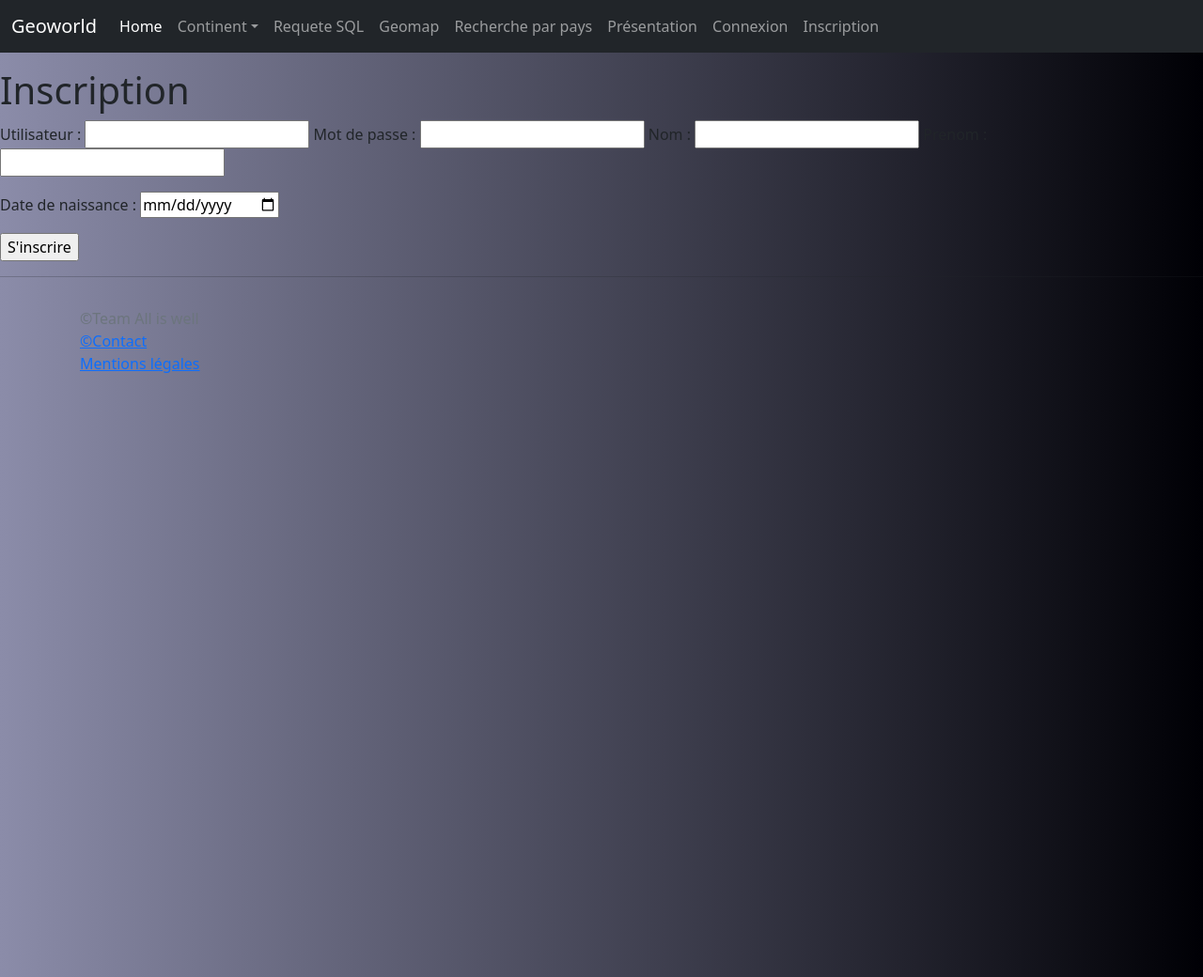
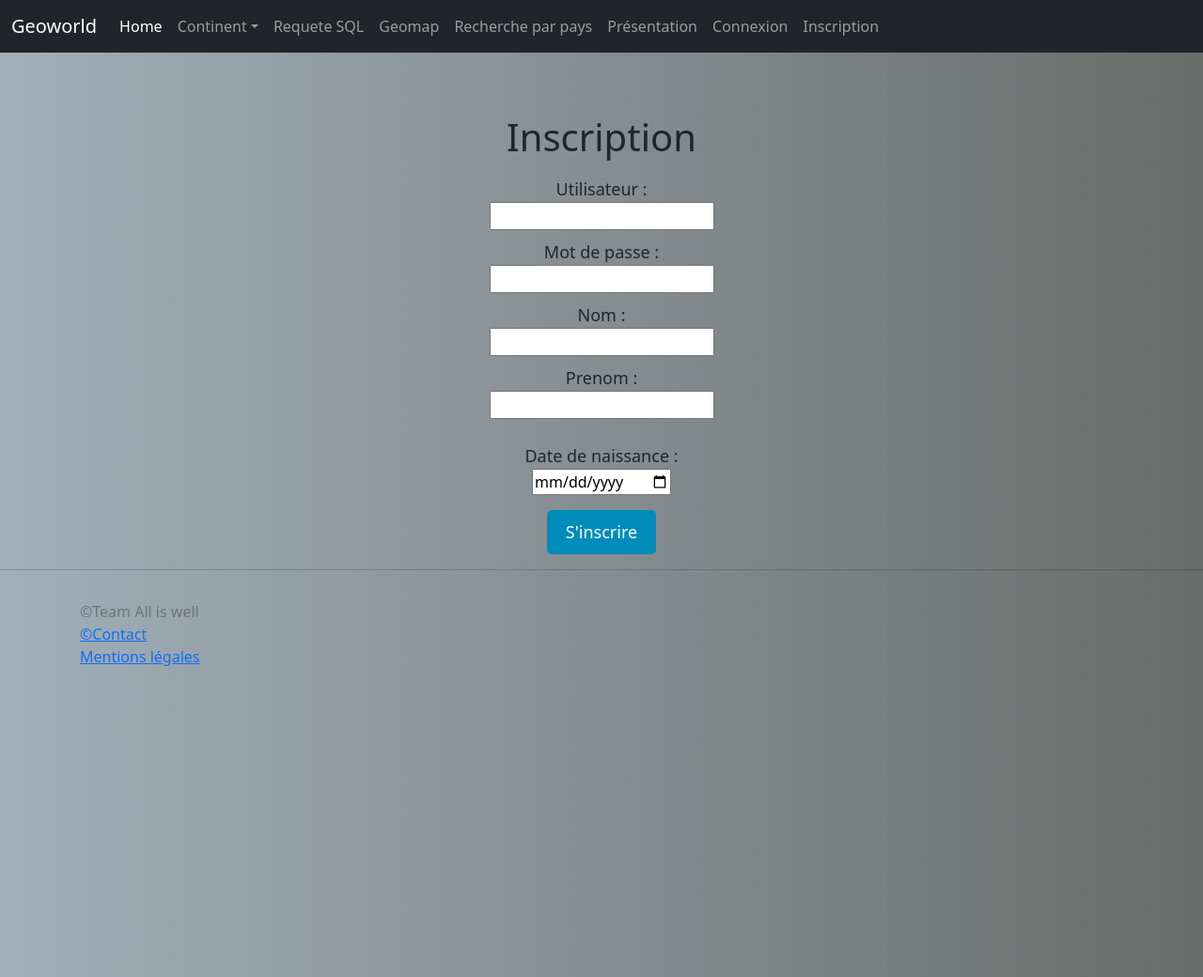
Before and after one commit to devamadushan/GEOWORLD, a PHP site: page /Inscrip.php in a window 1280 px wide. Shown: the top 1040 px of the page at 94% size. Run offline with PHP 8.4, Linux system fonts and the light colour scheme; data that the repository does not hold is empty.

Commit message:
Modif2 CSS

```diff
--- a/style.css
+++ b/style.css
@@ -92,7 +92,7 @@ table {
 
      /* background color*/
 :root{
-    --color-bg: linear-gradient(to right,#8b8ca9,#000005);
+    --color-bg: linear-gradient(to right,#8b9da9d0,#00050196);
     --color-glass:linear-gradient(to left,#142544,#1a9092);
     --color-water:linear-gradient(to left,#142544,#1b6d6e);
     --color-merde:linear-gradient(to right,#D0E3FA,#0059ff);
@@ -159,21 +159,58 @@ body{
         width:170px;
     margin-top: 1cm;
     }
-
-    /* authentif.php inscription*/
+  /*authentif.php inscription*/
   .ins{
-
     margin-left: auto;
     margin-right: auto;
     text-align: center;
-
+  }
+/*authentif.php inscription */
+.inscription{
+    background: rgb(68, 135, 235);
+    -webkit-border-radius:10px;
+    border: medium solid #ffffff;
+}
+/*Inscription.php*/
+.traite {
+    display: flex;
+    flex-direction: column;
+    align-items: center;
+    justify-content: center;
+    margin-top: 50px;
+}
+label {
+    font-size: 18px;
+    margin-top: 10px;
 }
 
-    /* authentif.php submit */
-    .inscription{
-    background:rgb(68, 135, 235);
-        -webkit-border-radius:10px;
-        border: medium solid #ffffff;
 
-
+#sub {
+  background-color: #008CBA;
+  color: white;
+  padding: 10px 20px;
+  border-radius: 5px;
+  border: none;
+  font-size: 18px;
+  cursor: pointer;
 }
+#co{
+   font-family: Verdana, Geneva, Tahoma, sans-serif;
+}
+input[type="submit"]:hover {
+   background-color: #006F8C;
+}
+/*InscripSucess.php*/
+#succ{
+    font-size: 40px;
+    font-family: Verdana, Geneva, Tahoma, sans-serif;
+    background-color: aquamarine;
+    display: flex;
+    flex-direction: column;
+    align-items: center;
+  }
+  #ici{
+    font-size: 25px;
+    text-align: center;
+    font-family: 'Franklin Gothic Medium', 'Arial Narrow', Arial, sans-serif;
+  }
```
Lines whose indentation alone changed are shown as unchanged.
